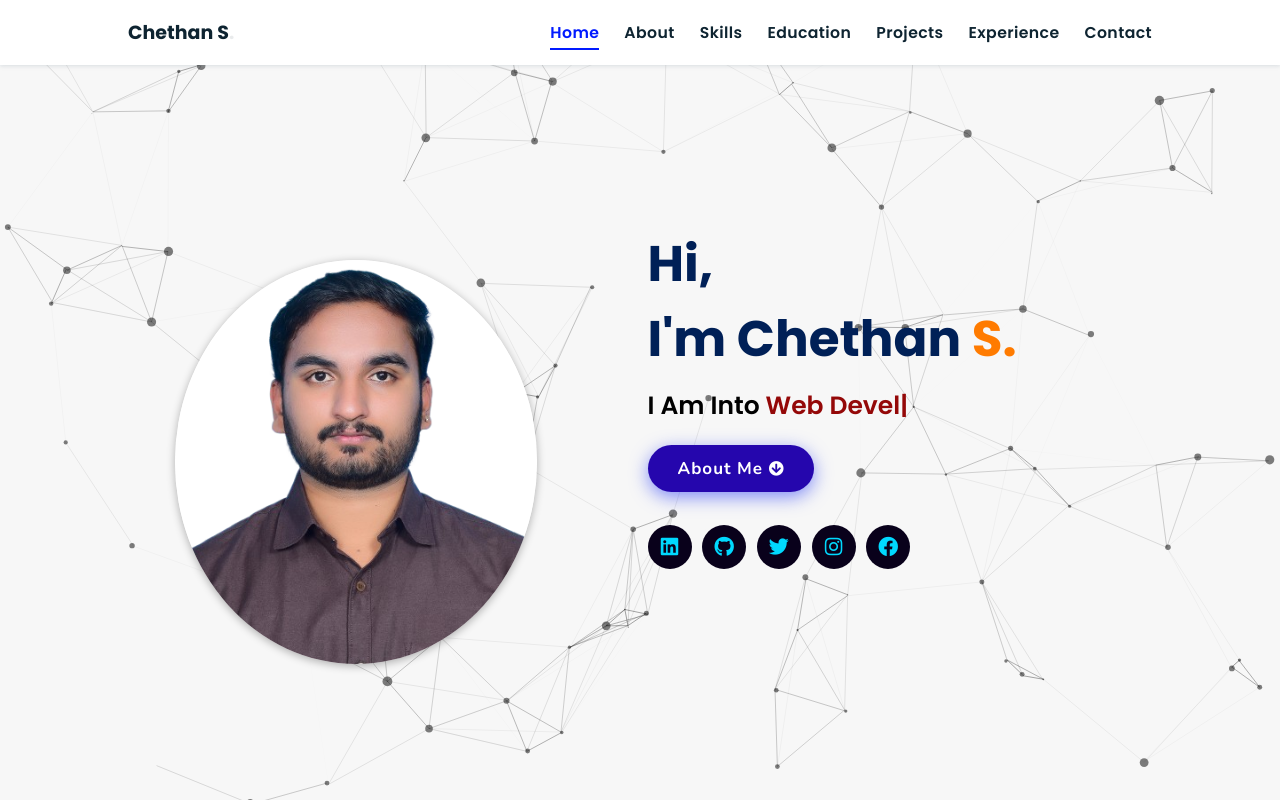
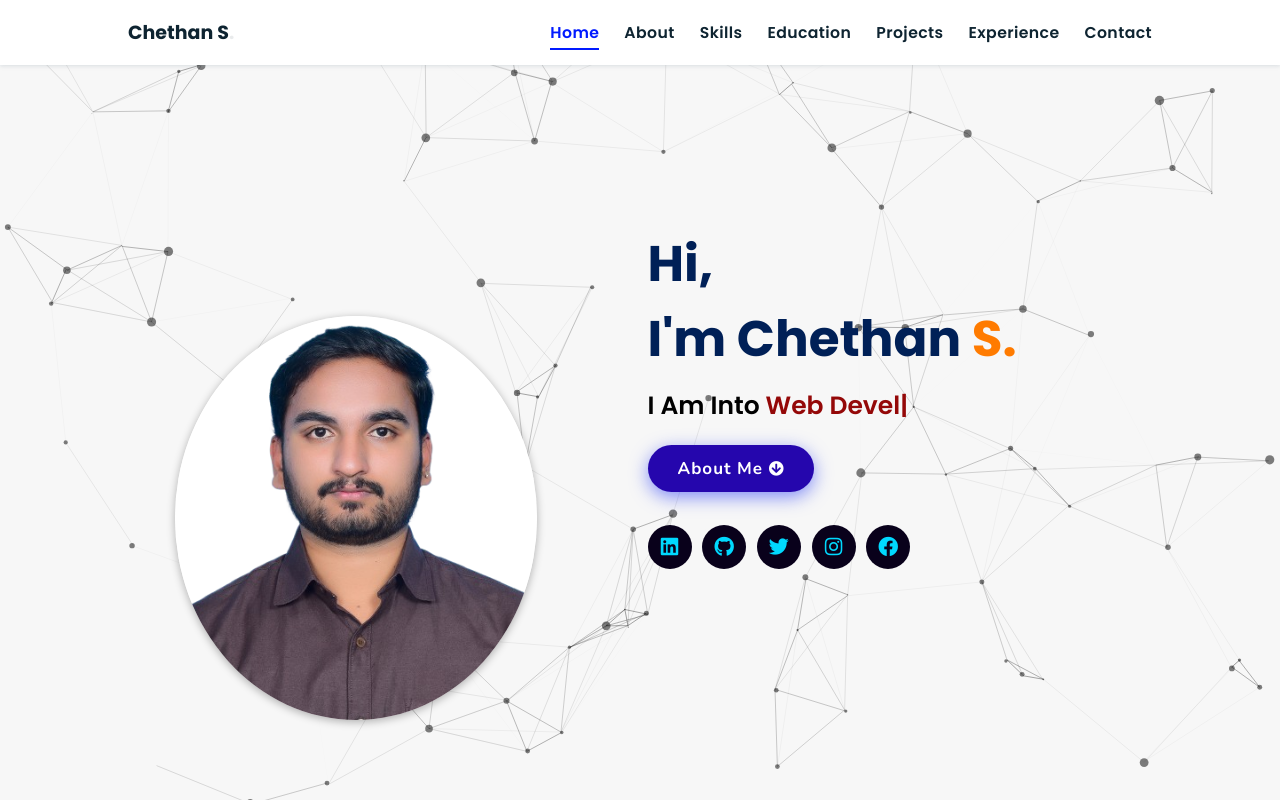
Before and after one commit to ChethanS24/Portfolio1, a plain HTML site: page index.html in a window 1280 px wide. Shown: the top 802 px of the page. Drawn offline with nearby package versions, Linux system fonts and the light colour scheme.

Commit message:
Update style.css

```diff
--- a/assets/css/style.css
+++ b/assets/css/style.css
@@ -209,7 +209,7 @@ header .navbar ul li a:hover {
 }
 .home .image {
   position: relative;
-  top: 8vh;
+  top: 15vh;
   flex: 1 1 40rem;
   z-index: 1;
 }
```
